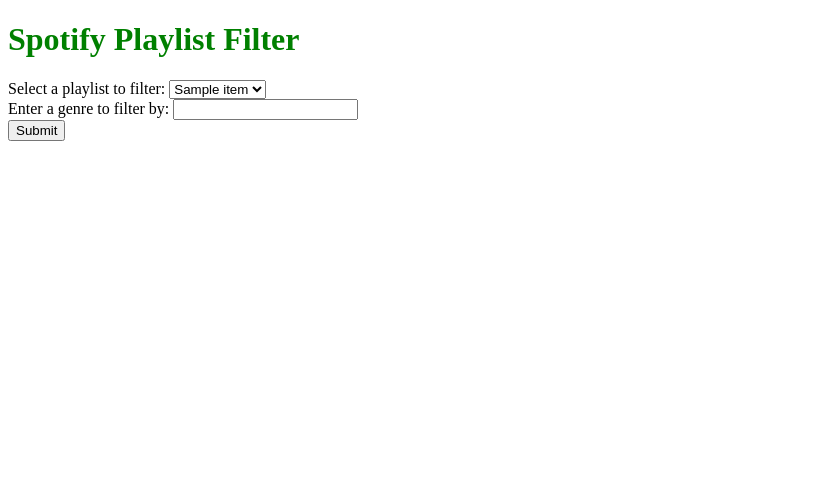
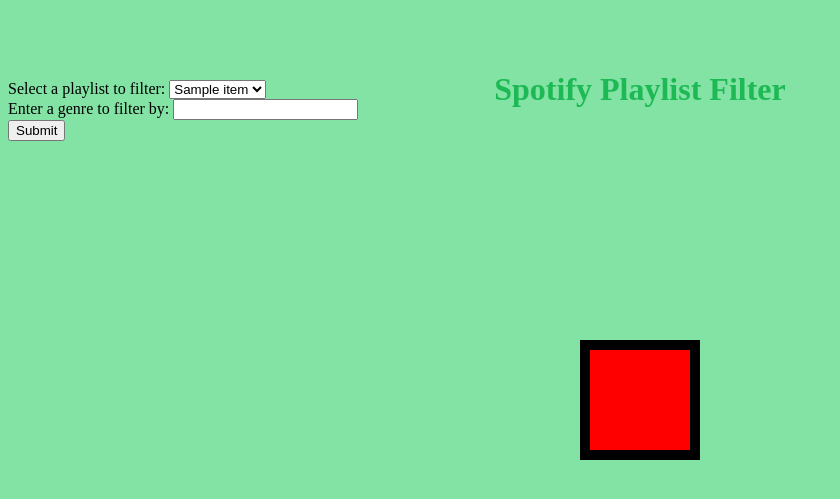
Before and after one commit to npoggio/SpotifyPlaylistFilter, a Flask app: template templates/index.html in a window 1280 px wide. Shown: the top 499 px of the page, without its empty margins (0-840 px from the left). Run offline with Flask 3, Linux system fonts and the light colour scheme; the template is opened without the code that fills it: most values are stand-ins (such as "Sample title", 1, 10 or a date in 2020).

Commit message:
messing around with css

```diff
--- a/static/style.css
+++ b/static/style.css
@@ -1,3 +1,25 @@
+body {
+    background-color: #82e3a4;
+
+}
 h1 {
-    color: green;
+    position: relative;
+    top: 50px;
+    text-align: center;
+    color: #1DB954
 }
+
+
+.box {
+    position: absolute;
+    top: 50%;
+    left: 50%;
+
+    height: 100px;
+    width: 100px;
+    transform: translate(-50%, -50%);
+
+    border: 10px solid black;
+    background-color: red;
+    /*transform: translate(100px, 100px);*/
+}
--- a/templates/index.html
+++ b/templates/index.html
@@ -19,5 +19,7 @@
         <br>
         <input type="submit" name="select_button" value="Submit">
     </form>
+
+    <div class="box"></div>
 </body>
 </html>
```
